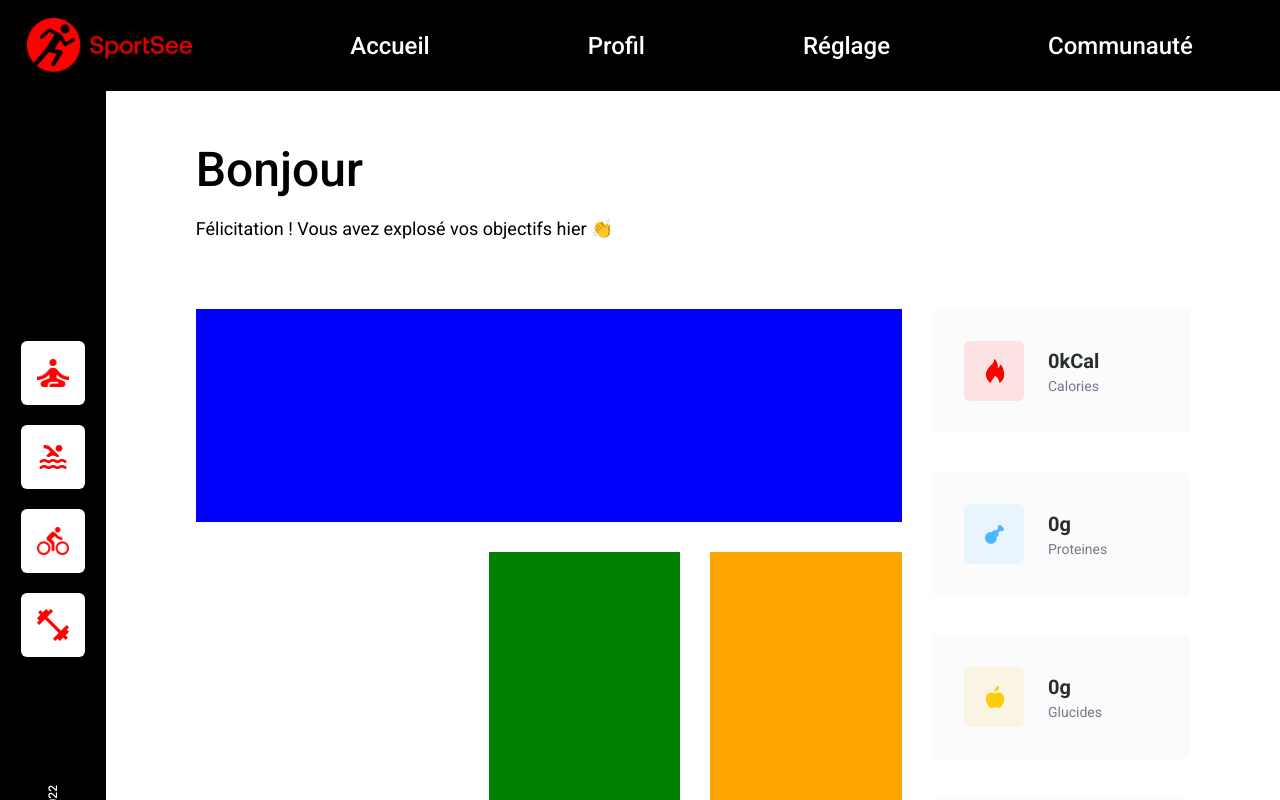
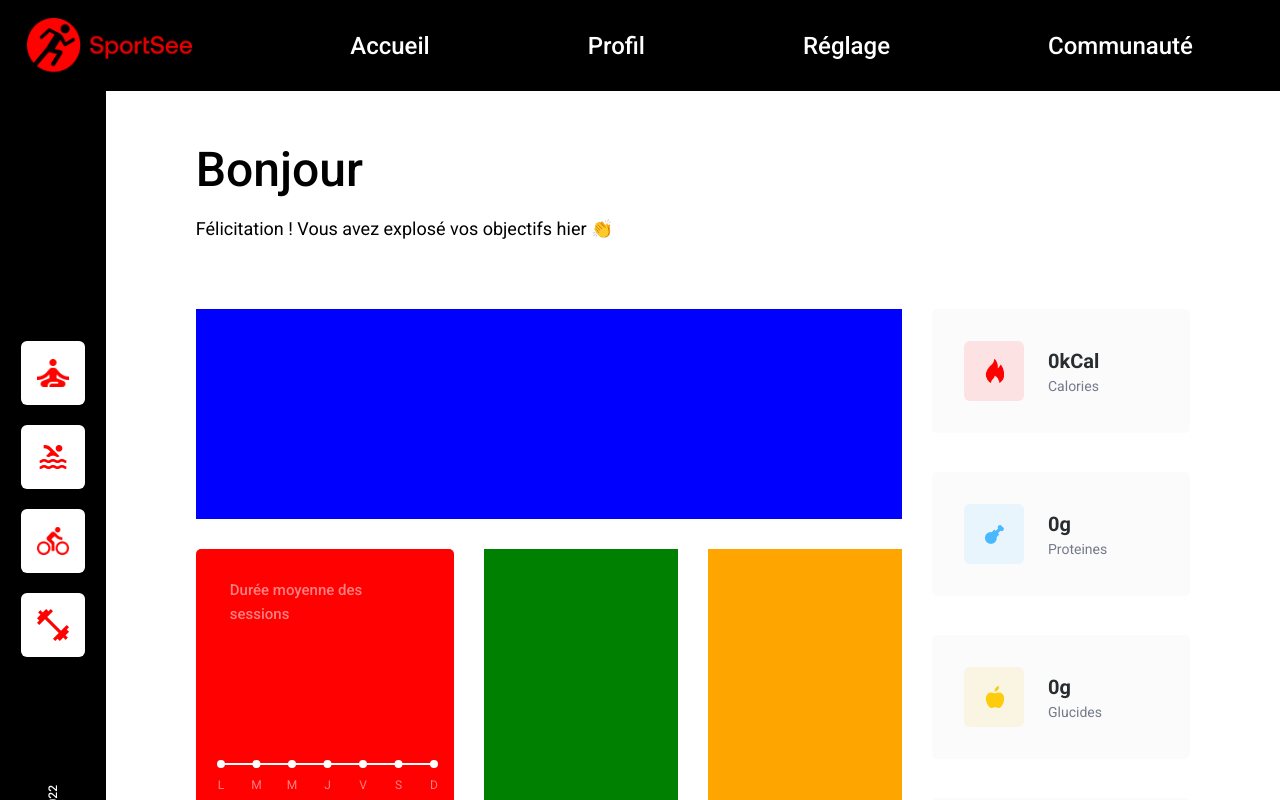
Before and after one commit to Jerune/Sport-See, a React (Create React App) app: page / in a window 1280 px wide. Shown: the top 800 px of the page. Built offline with nearby package versions, Linux system fonts and the light colour scheme; no server answers.

Commit message:
feat: SessionDuration component has been implemented
SessionDuration line chart is functional including 95% of the styling

```diff
--- a/src/components/Results/SessionDuration/SessionDuration.jsx
+++ b/src/components/Results/SessionDuration/SessionDuration.jsx
@@ -1,6 +1,6 @@
 import { StoreContext } from "../../../providers/StoreProvider";
 import React, { useContext, useEffect } from "react";
-import { LineChart, Line } from "recharts";
+import { LineChart, Line, XAxis, Tooltip } from "recharts";
 import { getSessionsData } from "../../../services/dataManager";
 
 export default function SessionDuration() {
@@ -12,9 +12,61 @@ export default function SessionDuration() {
     refreshData();
   }, []);
 
+  const CustomTooltip = ({ active, payload, label }) => {
+    if (active && payload && payload.length) {
+      return (
+        <div className="tooltip">
+          <p className="label">{`${payload[0].value} min`}</p>
+        </div>
+      );
+    }
+
+    return null;
+  };
+
+  const formatXAxis = (tickItem) => {
+    switch (tickItem) {
+      case 1:
+        return "L";
+      case 2:
+        return "M";
+      case 3:
+        return "M";
+      case 4:
+        return "J";
+      case 5:
+        return "V";
+      case 6:
+        return "S";
+      case 7:
+        return "D";
+      default:
+        return "";
+    }
+  };
+
   return (
-    <LineChart width={263} height={258} data={store.sessions}>
-      <Line type="monotone" dataKey="uv" stroke="#8884d8" />
-    </LineChart>
+    <section className="sessionDuration">
+      <h2>Durée moyenne des sessions</h2>
+      <LineChart width={263} height={175} data={store.sessions}>
+        <XAxis
+          axisLine={false}
+          tickLine={false}
+          padding={{ left: 20, right: 20 }}
+          tickMargin={10}
+          dataKey="day"
+          stroke="#FFFFFF"
+          tickFormatter={formatXAxis}
+        />
+        <Tooltip content={<CustomTooltip />} />
+        <Line
+          type="monotoneX"
+          dataKey="sessionLength"
+          stroke="#FFFFFF"
+          strokeWidth={2}
+          activeDot={{ r: 3 }}
+        />
+      </LineChart>
+    </section>
   );
 }
--- a/src/components/Results/SessionDuration/_SessionDuration.scss
+++ b/src/components/Results/SessionDuration/_SessionDuration.scss
@@ -0,0 +1,37 @@
+.sessionDuration{
+    background-color: $color-primary;
+    grid-area: duration;
+    box-shadow: 0px 2px 4px rgba(0, 0, 0, 0.0212249);
+    border-radius: 5px;
+    height: 263px;
+    width: 258px;
+    position: relative;
+    padding-top: 75px;
+    h2{
+        position: absolute;
+        top: 29px;
+        left: 34px;
+        width: 147px;
+        opacity: 0.5;
+        font-size: 0.938rem;
+        line-height: 24px;
+        font-weight: 500;
+        color: #FFFFFF;
+    }
+    .tooltip{
+        width: 39px;
+        height: 25px;
+        background-color: #FFFFFF;
+        font-size: 0.5rem;
+        display: flex;
+        align-items: center;
+        justify-content: center;
+    };
+
+}
+
+.recharts-cartesian-axis-tick {
+    font-size: 0.75rem;
+    font-family: 'Roboto', sans-serif;
+    opacity: 0.5;
+}
--- a/src/components/Results/_Results.scss
+++ b/src/components/Results/_Results.scss
@@ -50,12 +50,6 @@
     min-height: 100px;
 }
 
-.test3{
-    background-color: yellow;
-    grid-area: duration;
-    min-height: 100px;
-}
-
 .test4{
     background-color: green;
     grid-area: profile;
--- a/src/providers/StoreProvider.jsx
+++ b/src/providers/StoreProvider.jsx
@@ -5,6 +5,7 @@ const StoreContext = createContext({});
 let store = {
   user: {},
   sessions: [],
+  activity: [],
   set: (data) => {},
 };
 
--- a/src/services/dataManager.js
+++ b/src/services/dataManager.js
@@ -10,7 +10,7 @@ async function getUserData() {
 
 async function getSessionsData() {
   const response = await fetch(
-    "https://calm-gorge-80201.herokuapp.com/user/12/activity"
+    "https://calm-gorge-80201.herokuapp.com/user/12/average-sessions"
   );
   const rawData = await response.json();
   store.set({ ...store, sessions: rawData.data.sessions });
--- a/src/services/dataModel.js
+++ b/src/services/dataModel.js
@@ -15,6 +15,15 @@ const data = {
     },
   },
   sessions: [
+    { day: 1, sessionLength: 0 },
+    { day: 2, sessionLength: 0 },
+    { day: 3, sessionLength: 0 },
+    { day: 4, sessionLength: 0 },
+    { day: 5, sessionLength: 0 },
+    { day: 6, sessionLength: 0 },
+    { day: 7, sessionLength: 0 },
+  ],
+  activity: [
     { day: "2020-01-01", kilogram: 0, calories: 0 },
     { day: "2020-01-01", kilogram: 0, calories: 0 },
     { day: "2020-01-01", kilogram: 0, calories: 0 },
--- a/src/styles/main.css
+++ b/src/styles/main.css
@@ -145,12 +145,6 @@ ul {
   min-height: 100px;
 }
 
-.test3 {
-  background-color: yellow;
-  grid-area: duration;
-  min-height: 100px;
-}
-
 .test4 {
   background-color: green;
   grid-area: profile;
@@ -218,4 +212,41 @@ ul {
 }
 .nutrients_fats {
   background: rgba(253, 81, 129, 0.1);
+}
+
+.sessionDuration {
+  background-color: #FF0101;
+  grid-area: duration;
+  box-shadow: 0px 2px 4px rgba(0, 0, 0, 0.0212249);
+  border-radius: 5px;
+  height: 263px;
+  width: 258px;
+  position: relative;
+  padding-top: 75px;
+}
+.sessionDuration h2 {
+  position: absolute;
+  top: 29px;
+  left: 34px;
+  width: 147px;
+  opacity: 0.5;
+  font-size: 0.938rem;
+  line-height: 24px;
+  font-weight: 500;
+  color: #FFFFFF;
+}
+.sessionDuration .tooltip {
+  width: 39px;
+  height: 25px;
+  background-color: #FFFFFF;
+  font-size: 0.5rem;
+  display: flex;
+  align-items: center;
+  justify-content: center;
+}
+
+.recharts-cartesian-axis-tick {
+  font-size: 0.75rem;
+  font-family: "Roboto", sans-serif;
+  opacity: 0.5;
 }/*# sourceMappingURL=main.css.map */
--- a/src/styles/main.scss
+++ b/src/styles/main.scss
@@ -7,3 +7,4 @@
 @import "../components/AsideNav/AsideNav.scss";
 @import "../components/Results/Results.scss";
 @import "../components/Results/Nutrients/Nutrients.scss";
+@import "../components/Results/SessionDuration/SessionDuration.scss";
```
Also changed, not shown: 1 other file (tests, documents, lock files or other folders).
